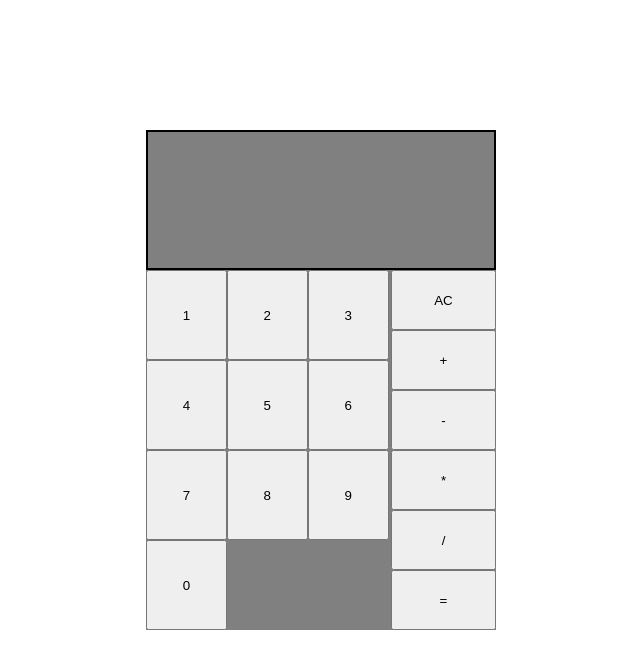
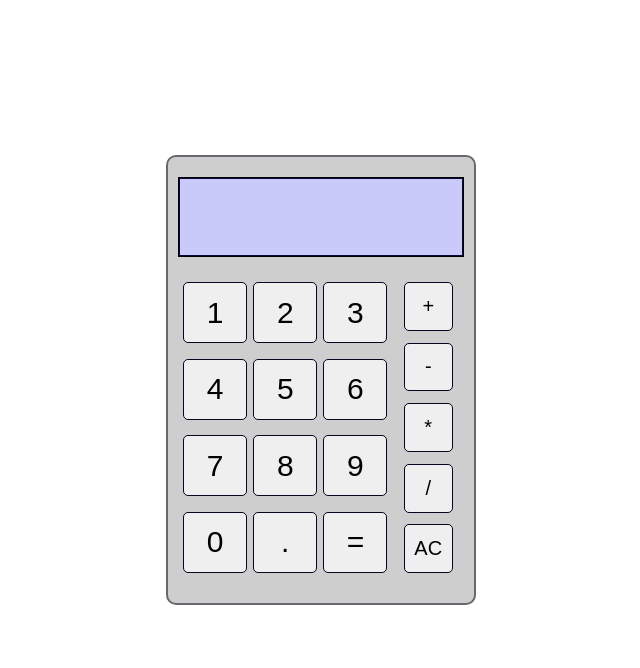
Before and after one commit to Azur-0/Calculator, a plain HTML site: page index.html in a window 1280 px wide. Shown: the whole page, without its empty margins (319-959 px from the left). Drawn offline with Linux system fonts and the light colour scheme.

Commit message:
Improved design a bit

```diff
--- a/index.html
+++ b/index.html
@@ -26,17 +26,18 @@
                 <button class="button-number">7</button>
                 <button class="button-number">8</button>
                 <button class="button-number">9</button>
+                <button class="button-number">0</button>
+                <button class="button-dot">.</button>
+                <button class="operate-button">=</button>
 
-                <button class="button-number">0</button>
             </div>
 
             <div id="operators">
-                <button class="clear">AC</button>
                 <button class="operator-button">+</button>
                 <button class="operator-button">-</button>
                 <button class="operator-button">*</button>
                 <button class="operator-button">/</button>
-                <button class="operate-button">=</button>
+                <button class="clear">AC</button>
             </div>
         </div>
 
--- a/style.css
+++ b/style.css
@@ -11,22 +11,27 @@ body {
 }
 
 #container {
-    width: 350px;
-    height: 500px;
-    background-color: gray;
+    width: 310px;
+    height: 450px;
+    background-color: rgb(206, 206, 206);
+    border: 2px solid rgba(8, 7, 19, 0.507);
     display: flex;
     flex-direction: column;
+    padding: 10px;
+    border-radius: 10px;
 }
 
 .display {
-    height: 140px;
+    height: 80px;
     border: 1px solid black;
     display: flex;
     flex-direction: column;
+    margin:10px 0px 20px;
 }
 
-.display div {
-    border: 1px solid black;
+.display-current {
+    background-color: rgb(202, 202, 250);
+    border: 1px solid rgb(11, 7, 51);
     text-align: right;
     flex: 1;
     justify-content: flex-end;
@@ -40,34 +45,57 @@ body {
 .bottom-part {
     display: flex;
     flex: 1;
+    max-height: 350px
 }
 
 #number-buttons {
+    flex: 0;
     display: flex;
     flex-wrap: wrap;
-    width: 70%;
+    min-width: 75%;
+    height: 100%;
+    column-gap: 3%;
+    /* border: 1px solid black; */
+    padding: 5px;
+    justify-content: flex-start;
+    align-items: flex-start;
+    /* padding-bottom: 20px; */
 }
 
-.button-number {
-    width: 33%;
-    /* border: 1px solid black; */
-    cursor: pointer;
-}
-
-.clear {
+#number-buttons button {
+    border-radius: 5px;
     flex: 1;
+    margin: 0;
+    padding: 0;
+    min-width: 31.33%;
+    height: 20%;
+    border: 1px solid rgb(9, 3, 31);
 }
 
 #operators {
     flex: 1;
     display: flex;
     flex-direction: column;
+    padding: 5px;
+    row-gap: 4%;
+    /* justify-content: center; */
+    align-items: center;
+    /* border: 1px solid black; */
+    padding-bottom: 20px;
 }
 
-.operator-button {
+#operators button {
+    border-radius: 5px;
     flex: 1;
+    margin: 0;
+    padding: 0;
+    width: 80%;
+    border: 1px solid rgb(9, 3, 31);
+    font-size: 20px;
 }
 
-.operate-button {
-    flex: 1;
+
+button {
+    font-size: 30px;
+    cursor: pointer;
 }
```
